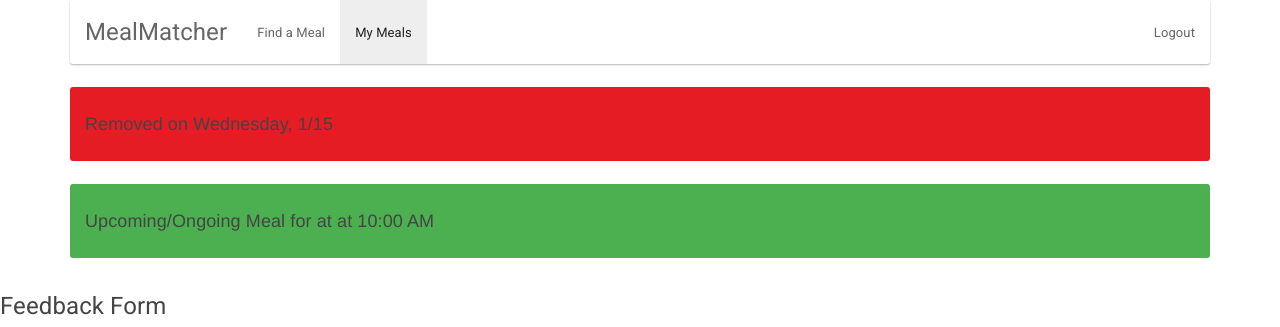
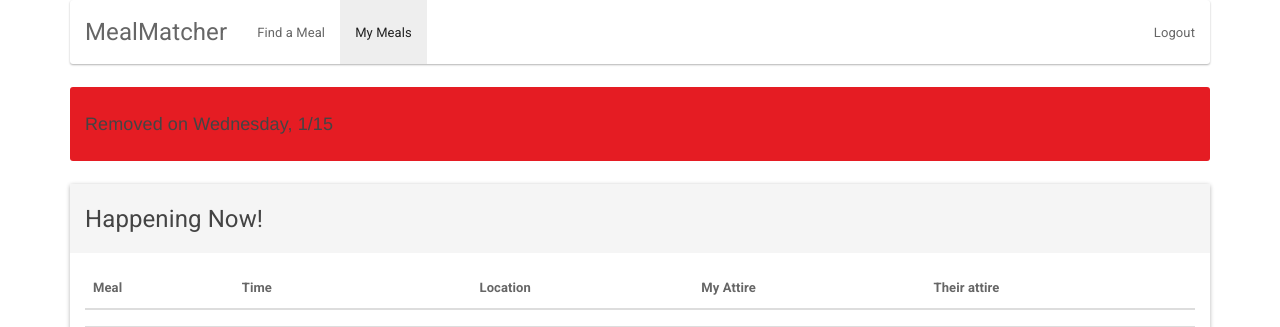
Before and after one commit to mealmatcher/mealmatcher_project, a Django app: template templates/mealmatcher_app/mymeals.html in a window 1280 px wide. Shown: the top 327 px of the page. Run offline with Django 3.2, Linux system fonts and the light colour scheme; the template is opened without the code that fills it: most values are stand-ins (such as "Sample title", 1, 10 or a date in 2020); some libraries are stand-ins or nearby versions.

Commit message:
Prettier ongoing meal display and better badges on new meals.

```diff
--- a/mealmatcher_app/views.py
+++ b/mealmatcher_app/views.py
@@ -385,7 +385,7 @@
 		if meal.to_be_removed():
 			meals.remove(meal)
 			meal.delete()
-		elif meal.is_ongoing():
+		elif meal.is_ongoing(): # or meal.is_matched(): #DEBUG: get an ongoing meal
 			meals.remove(meal)
 			ongoing_meal = meal
 			if ongoing_meal.users.all()[0] == my_user_profile:   # user1, give attire2
--- a/static/css/style.css
+++ b/static/css/style.css
@@ -14,11 +14,15 @@
 .callout {z-index:20;position:absolute;top:30px;border:0;left:-12px;}
 
 /*CSS3 extras*/
-/*a.tooltip span
+a.tooltip span
 {
     border-radius:4px;
     box-shadow: 5px 5px 8px #CCC;
-}*/
+}
+
+.label-as-badge {
+    border-radius: 1em;
+}
 
 .centered
 {
--- a/templates/mealmatcher_app/mymeals.html
+++ b/templates/mealmatcher_app/mymeals.html
@@ -96,14 +96,37 @@
       {% endif %}
 
       {% if ongoing_meal %}
-      <div class="alert alert-success">
-        <h5 class="change-font-size">Upcoming/Ongoing Meal for
-          {% if ongoing_meal.meal_time == "B" %} breakfast
-          {% elif ongoing_meal.meal_time == "L" %} lunch
-          {% elif ongoing_meal.meal_time == "D" %} dinner
-          {% elif ongoing_meal.meal_time == "R" %} brunch
+      <div class="panel panel-default">
+        <div class="panel-heading">
+          <h4>Happening Now!</h4>
+        </div>
+
+        <div class="panel-body">
+          <table class="table">
+            <thead>
+              <tr>
+                <th>Meal</th>
+                <th>Time</th>
+                <th>Location</th>
+                <th>My Attire</th>
+                <th>Their attire</th>
+              </tr>
+            </thead>
+            <tbody>
+
+              <td>
+              <tr class="success">
+                <td>
+                {% if ongoing_meal.meal_time == "B" %} Breakfast
+                {% elif ongoing_meal.meal_time == "L" %} Lunch
+                {% elif ongoing_meal.meal_time == "D" %} Dinner
+                {% elif ongoing_meal.meal_time == "R" %} Brunch
                 {% endif %}
-          at
+                </td>
+
+                <td>{{ ongoing_meal.date|date:"g:i A" }}</td>
+
+                <td>
                 {% if ongoing_meal.location == "WH" %} Whitman
                 {% elif ongoing_meal.location == "BW" %} Butler
                 {% elif ongoing_meal.location == "RM" %} Rocky
@@ -111,9 +134,28 @@
                 {% elif ongoing_meal.location == "MR" %} Mathey
                 {% elif ongoing_meal.location == "F" %} Forbes
                 {% endif %}
-          at
-          {{ ongoing_meal.date|date:"g:i A" }}
-        </h5>
+                </td>
+
+                <td>{% if ongoing_meal.is_matched %}
+                      {% with ongoing_meal.users.all.0 as user1 %}
+                        {% if user1 == user_profile %}
+                          {{ ongoing_meal.attire1 }}
+                        {% else %}
+                          {{ ongoing_meal.attire2 }}
+                        {% endif %}
+                      {% endwith %}
+                    {% else %}
+                      {{ ongoing_meal.attire1 }}
+                    {% endif %}
+                </td>
+
+                <td>{{ongoing_attire2}}</td>
+
+                <!-- <td><button type="submit" class="btn btn-default" id="editButton_{{ ongoing_meal.id }}" ><span class="glyphicon glyphicon-edit"></span></button></td> -->
+              </tr>
+            </tbody>
+          </table>
+        </div>
       </div>
       {% endif %}
 
@@ -121,9 +163,9 @@
 
       {% if username %}
         <div class="panel panel-default">
-          <!-- <div class="panel-heading">
-            <h3><strong> My Meals </strong>  </h3>
-          </div> -->
+          <div class="panel-heading">
+            <h4>Upcoming Meals</h4>
+          </div>
 
           <div class="panel-body">
             {% if meals %}
@@ -155,9 +197,10 @@
                   {% endif %}
                 >
                   <td>
-                  {% if meal == new_meal %}
-                    <span class="badge">NEW!</span>
-                  {% endif %}
+
+                  <!-- </td> -->
+                  <!-- <td> -->
+
                     {% if meal.date.weekday == 0 %} Mon
                     {% elif meal.date.weekday == 1 %} Tue
                     {% elif meal.date.weekday == 2 %} Wed
@@ -167,6 +210,10 @@
                     {% elif meal.date.weekday == 6 %} Sun
                     {% endif %}
                     {{ meal.date.month}}/{{ meal.date.day }}
+                    {% if meal == new_meal %}
+                      <!-- <span class="badge">NEW!</span> -->
+                      <span class="label label-success label-as-badge">NEW!</span>
+                    {% endif %}
                   </td>
 
                   <td>
@@ -228,11 +275,10 @@
       {% if username %}
         {% if expired_meals %}
         <div class="panel panel-default">
-          <!-- <div class="panel-heading">
-            <h3><strong> My Meals </strong>  </h3>
-          </div> -->
+          <div class="panel-heading">
+            <h4>Past Meals</h4>
+          </div>
           <div class="panel-body">
-            <h4>Past Meals</h4>
             <table class="table">
               <thead>
                 <tr>
```
Lines whose indentation alone changed are shown as unchanged.
